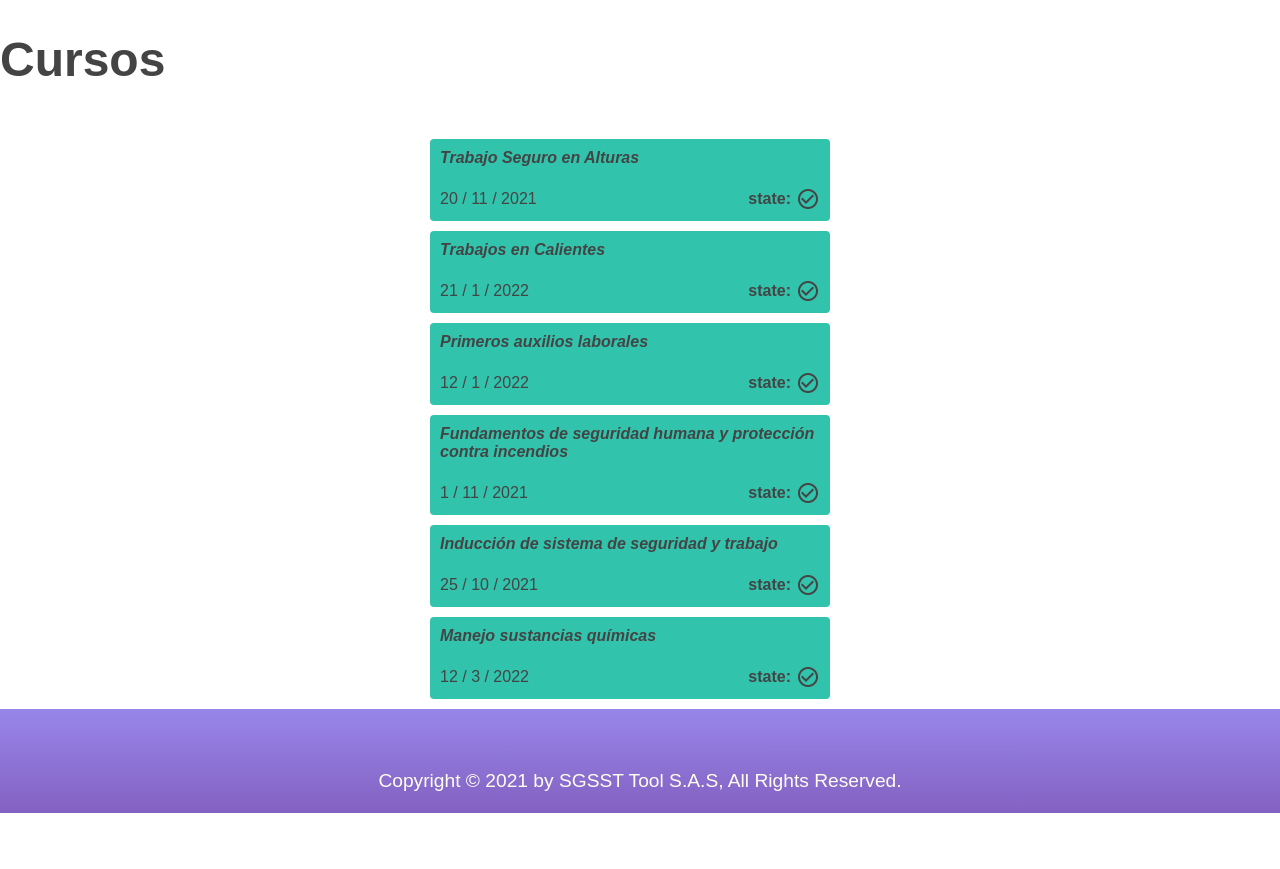
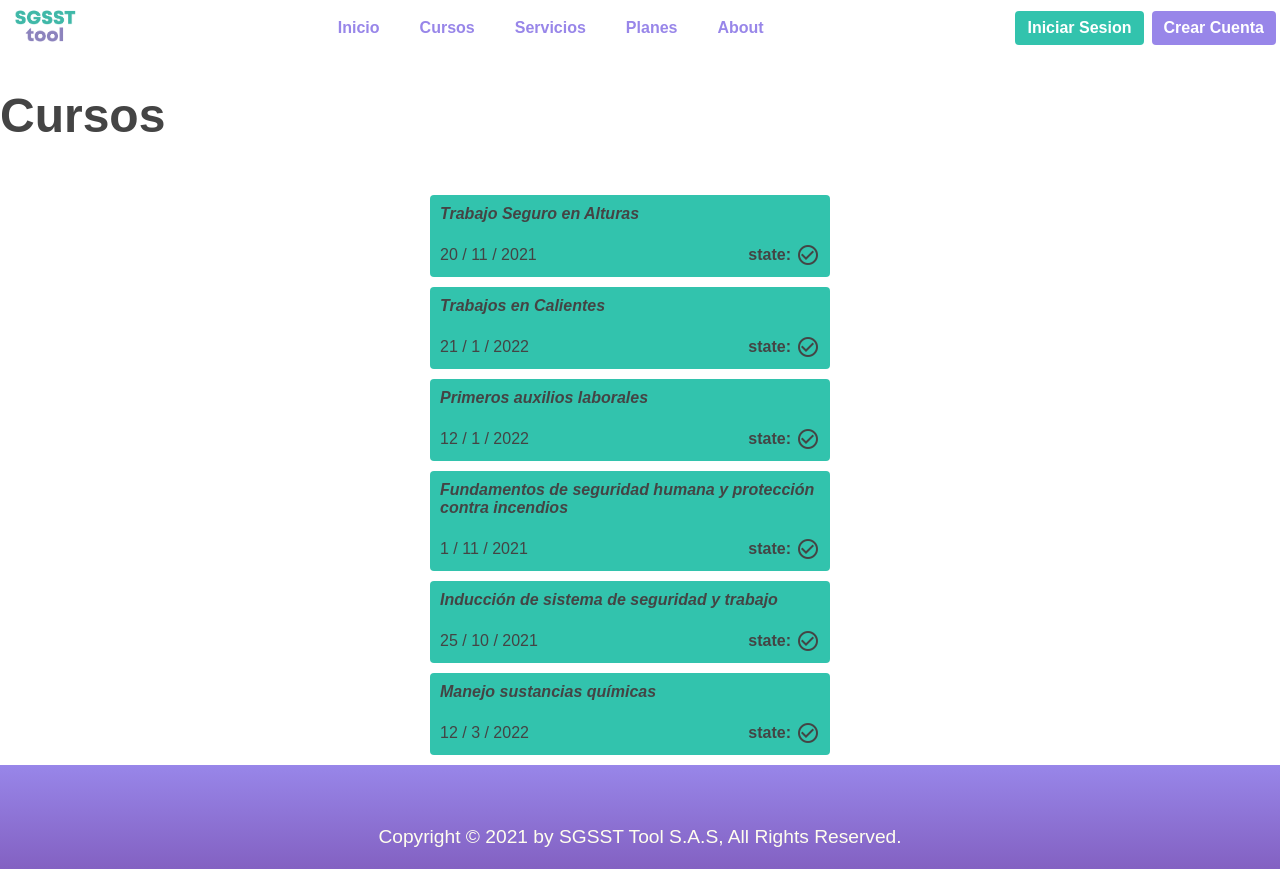
Before and after one commit to AndresLesmesg/website-ciclo03, a plain HTML site: page courses.html in a window 1280 px wide. Before the commit the page ends 813 px from the top, so only its background shows below. Drawn offline with Linux system fonts and the light colour scheme.

Commit message:
change menu to spanish

```diff
--- a/courses.html
+++ b/courses.html
@@ -11,6 +11,40 @@
     <link rel="stylesheet" href="https://fonts.googleapis.com/icon?family=Material+Icons">
 </head>
 <body>
+    <header class="topnav">
+        <a href="index.html">
+            <img src="media/logotipo.png" alt="logo" class="topnav-logo">
+        </a>
+        <nav class="topnav-menu">
+            <ul>
+                <a href="index.html" class="menu-item">
+                    <li>Inicio</li>
+                </a>
+                <a href="courses.html" class="menu-item">
+                    <li>Cursos</li>
+                </a>
+                <a href="services.html" class="menu-item">
+                    <li>Servicios</li>
+                </a>
+                <a href="planes.html" class="menu-item">
+                    <li>Planes</li>
+                </a>
+                <a href="about.html" class="menu-item">
+                    <li>About</li>
+                </a>
+            </ul>
+        </nav>
+        <div class="topnav-acount">
+            <ul>
+                <a href="login.html" class="btn btn-bg-a">
+                    <ol>Iniciar Sesion</ol>
+                </a>
+                <a href="register.html" class="btn btn-bg-b">
+                    <ol>Crear Cuenta</ol>
+                </a>
+            </ul>
+        </div>
+    </header>
     <div class="hero">
             <h1>Cursos</h1>
     </div>
```
Also changed, not shown: about.html (+7 -4 lines), index.html (+7 -4 lines), login.html (+7 -4 lines), planes.html (+7 -4 lines), register.html (+7 -4 lines), services.html (+8 -5 lines).
